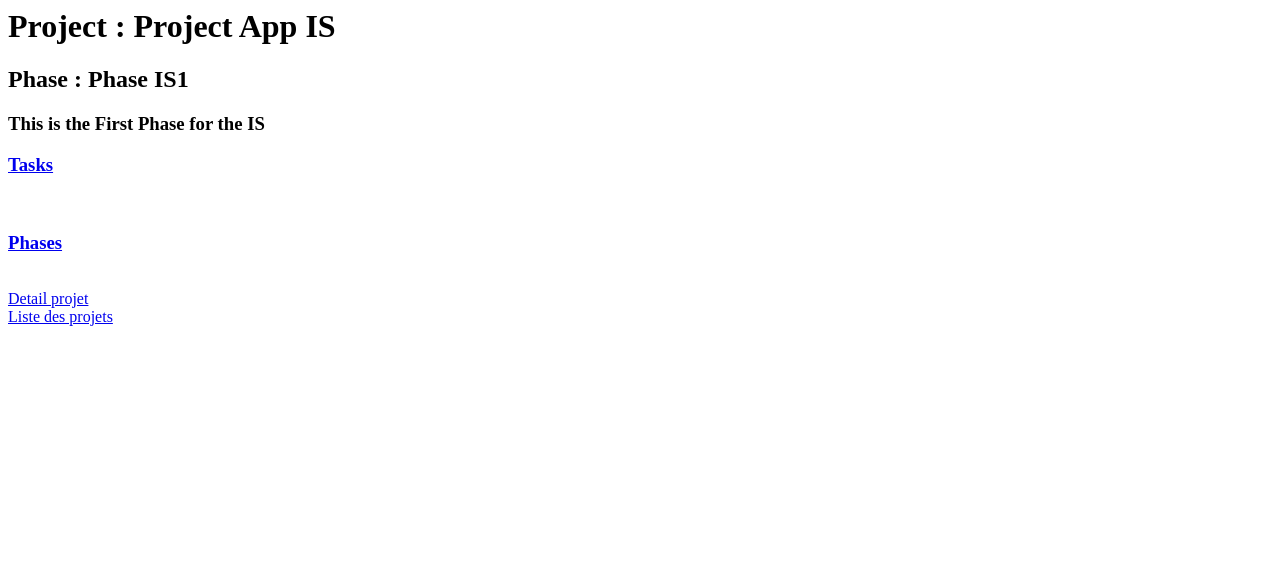
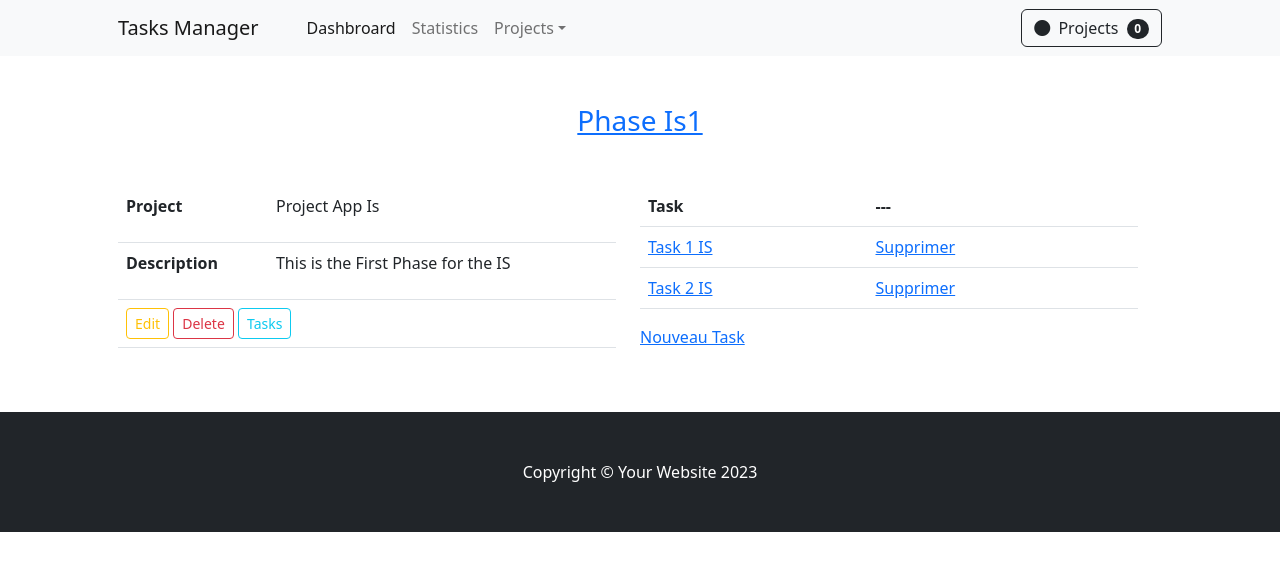
Before and after one commit to Mouhcien/task_manager, a Django app: page /phases/1/detail/ in a window 1280 px wide. Shown: the top 571 px of the page. Run offline with Django 5.2, Linux system fonts and the light colour scheme; data comes from the database, SQL or seed files in the repository; both versions use the stored data as it was after the commit; some libraries are stand-ins or nearby versions.

Commit message:
fix add phase bug

```diff
--- a/apps/backend/templates/phases/phase_detail.html
+++ b/apps/backend/templates/phases/phase_detail.html
@@ -1,10 +1,63 @@
-<h1> Project : {{object.project}}</h1>
-<h2> Phase : {{object.title}}</h2>
-<h3> {{object.description}}</h3>
-<h3><a href="{% url 'task-list' object.id %}" >Tasks</a></h3>
-<br>
-<h3><a href="{% url 'phase-list' object.project_id %}" >Phases</a></h3>
-<br>
-<a href="{% url 'project-detail' object.project_id %}">Detail projet </a>
-<br>
-<a href="{% url 'project-list' %}">Liste des projets </a>
+{% extends '_base.html' %}
+
+{% load static %}
+
+{% block content %}
+
+<section class="py-5">
+    <div class="text-center">
+        <h3 class="text-primary text-decoration-underline"> {{object.title|title}}</h3>
+        {% if message %}
+            <div class="alert alert-success" role="alert">
+                {{message}}
+            </div>
+        {% endif %}
+    </div>
+    <div class="container px-4 px-lg-5 mt-5">
+
+        <div class="row col-12">
+            <div class="col-6">
+                <table class="table flex-fill">
+                    <tr>
+                        <td> <p class="fw-bolder">Project</p> </td>
+                        <td> {{object.project.title|title}} </td>
+                    </tr>
+                    <tr>
+                        <td> <p class="fw-bolder" >Description</p> </td>
+                        <td> {{object.description}} </td>
+                    </tr>
+                    <tr>
+                        <td colspan="2">
+                            <a href="{% url 'phase-update' object.id %}" class="btn btn-outline-warning mt-auto btn-sm" >Edit</a>
+                            <a href="{% url 'phase-delete' object.id %}" class="btn btn-outline-danger mt-auto btn-sm" >Delete</a>
+                            <a href="{% url 'task-list' object.id %}" class="btn btn-outline-info mt-auto btn-sm" >Tasks</a>
+                        </td>
+                    </h<>
+                </table>
+            </div>
+            <div class="col-6">
+                {% if error is False %}
+                    <table class="table flex-fill">
+                        <tr>
+                            <th> Task </th>
+                            <th> --- </th>
+                        </tr>
+                        {% for task in tasks %}
+                            <tr>
+                                <td> <a href="{% url 'task-detail' task.id %}">{{task.title}}</a> </td>
+                                <td> <a href="{% url 'task-delete' task.id %}">Supprimer</a> </td>
+                            </tr>
+                        {% endfor %}
+                    </table>
+                {% else %}
+                    <h5 style="color: red;">{{message_task}}</h5>
+                {% endif %}
+
+                <a href="{% url 'task-create' %}">Nouveau Task </a>
+            </div>
+        </div>
+
+    </div>
+</section>
+
+{% endblock %}
--- a/apps/backend/urls.py
+++ b/apps/backend/urls.py
@@ -4,7 +4,7 @@ from django.urls import path
 from .views.projects import ProjectListView, ProjectUpdateView, ProjectCreateView, ProjectDeleteView, ProjectDetailView, ProjectFinishedList, ProjectOnGoingList, ProjectNotStartedList, StartProject, TerminateProject
 from .views.service import ServiceListView, ServiceUpdateView, ServiceCreateView, ServiceDeleteView, ServiceDetailView
 from .views.type import Entity_TypeListView, Entity_TypeUpdateView, Entity_TypeCreateView, Entity_TypeDeleteView, Entity_TypeDetailView
-from .views.phase import phase_list, PhaseUpdateView, PhaseDetailView, PhaseDeleteView, create_new_phase
+from .views.phase import phase_list, PhaseUpdateView, PhaseDeleteView, create_new_phase, phase_detail
 from .views.tasks import task_list, TaskCreateView, TaskUpdateView, TaskDetailView, TaskDeleteView
 from .views.views import index
 
@@ -26,7 +26,7 @@ urlpatterns = [
     path('phases/create/<int:project_id>', view=create_new_phase, name='phase-create'),
     path('phases/<int:pk>/update/', view=PhaseUpdateView.as_view(), name='phase-update'),
     path('phases/<int:pk>/delete/', view=PhaseDeleteView.as_view(), name='phase-delete'),
-    path('phases/<int:pk>/detail/', view=PhaseDetailView.as_view(), name='phase-detail'),
+    path('phases/<int:pk>/detail/', view=phase_detail, name='phase-detail'),
     #Task routes
     path('tasks/<int:phase_id>/', view=task_list, name='task-list'),
     path('tasks/create/', view=TaskCreateView.as_view(), name='task-create'),
--- a/apps/backend/views/phase.py
+++ b/apps/backend/views/phase.py
@@ -3,7 +3,7 @@ from django.shortcuts import render, redirect
 from django.views.generic import  UpdateView, DeleteView, DetailView
 from django.urls import reverse_lazy
 
-from ..models import Phase, Project
+from ..models import Phase, Project, Task
 from ..forms import PhaseForm
 
 class PhaseUpdateView(UpdateView):
@@ -23,38 +23,33 @@ class PhaseDetailView(DetailView):
 
 #Get all the phases of a project
 def phase_list(request, project_id):
-    phases = Phase.objects.filter(project_id=project_id)
+    phases  = Phase.objects.filter(project_id=project_id)
+    project = Project.objects.get(id=project_id)
     if (phases):
         context = {
             'error': False,
             'phases': phases,
             'project_id': project_id,
+            'project': project,
         }
     else:
         context = {
             'error': True,
             'message': 'There is no phases for this project',
             'project_id': project_id,
+            'project': project,
         }
 
     return render(request, 'phases/phase_list.html', context)
 
 #Create new phases for a specific project
 def create_new_phase(request, project_id):
-    #my_project  = Project.objects.get(id=project_id)
+    project  = Project.objects.get(id=project_id)
     if request.method == 'POST':
-        phaseForm               = PhaseForm()
-        phaseForm.title         = request.POST.get('title')
-        phaseForm.description   = request.POST.get('description')
-        phaseForm.project_id    = project_id
-
-        new_phase = phaseForm.cleaned_data
-        print(new_phase)
+        phaseForm   = PhaseForm(request.POST, {'project':project})
 
         if phaseForm.is_valid():
-            new_phase = phaseForm.cleaned_data
-            print(new_phase)
-            new_phase.save()
+            phaseForm.save()
             return redirect('phase-list',project_id)
         else:
             context = {
@@ -62,8 +57,33 @@ def create_new_phase(request, project_id):
             }
             return render(request=request, template_name='phases/phase_create.html', context=context)
     else:
-        phaseForm   = PhaseForm()
+        phaseForm   = PhaseForm({'project':project})
         context = {
             'form': phaseForm,
         }
         return render(request=request, template_name='phases/phase_create.html', context=context)
+
+def phase_detail(request, pk):
+    phase = Phase.objects.get(id=pk)
+    if phase:
+        #Get all the tasks
+        tasks = Task.objects.filter(phase=phase)
+        if tasks:
+            context = {
+                'object': phase,
+                'tasks': tasks,
+                'error': False,
+            }
+        else:
+            context = {
+                'object': phase,
+                'message_task': 'There is no tasks in this phase',
+                'error': True,
+            }
+    else:
+        context = {
+            'error': True,
+            'message': 'not found'
+        }
+
+    return render(request=request, template_name='phases/phase_detail.html', context=context)
```
Also changed, not shown: apps/backend/forms.py (+9 -4 lines), apps/backend/templates/phases/phase_list.html (+47 -12 lines), db.sqlite3.
